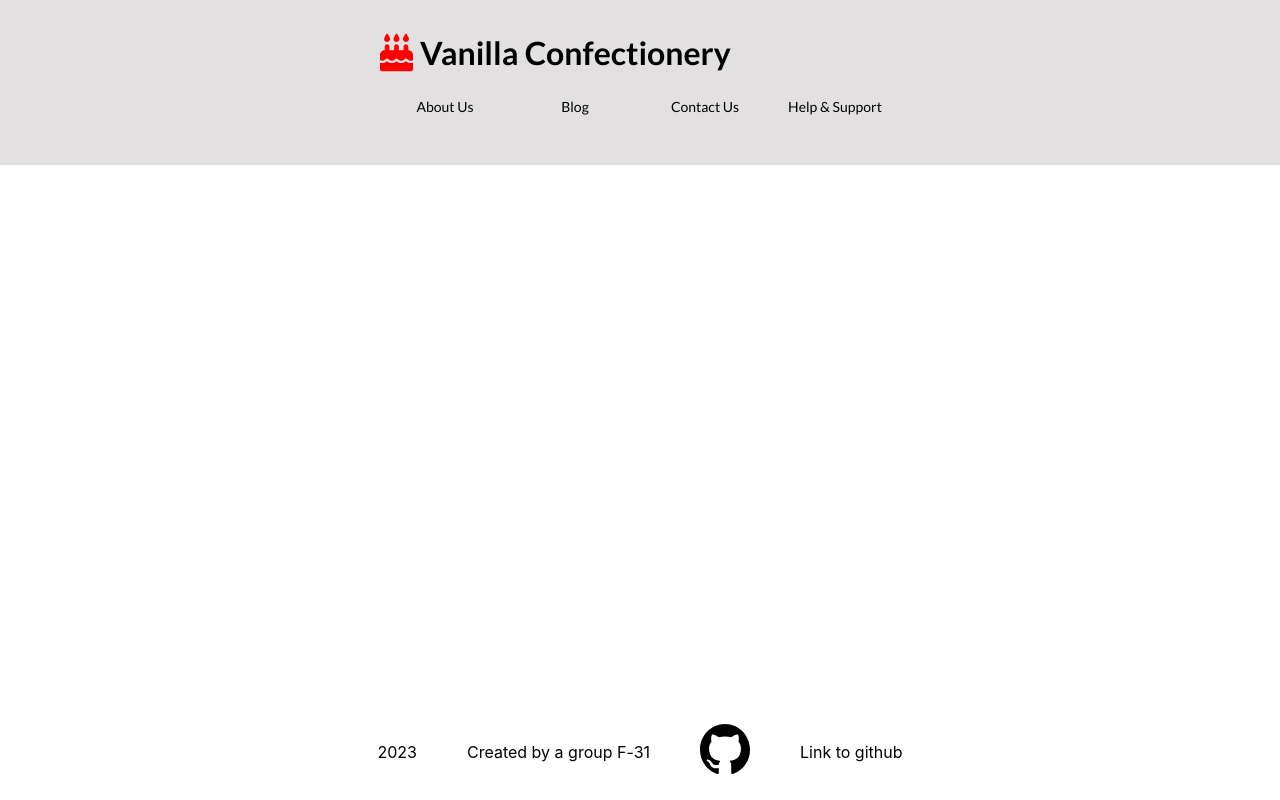
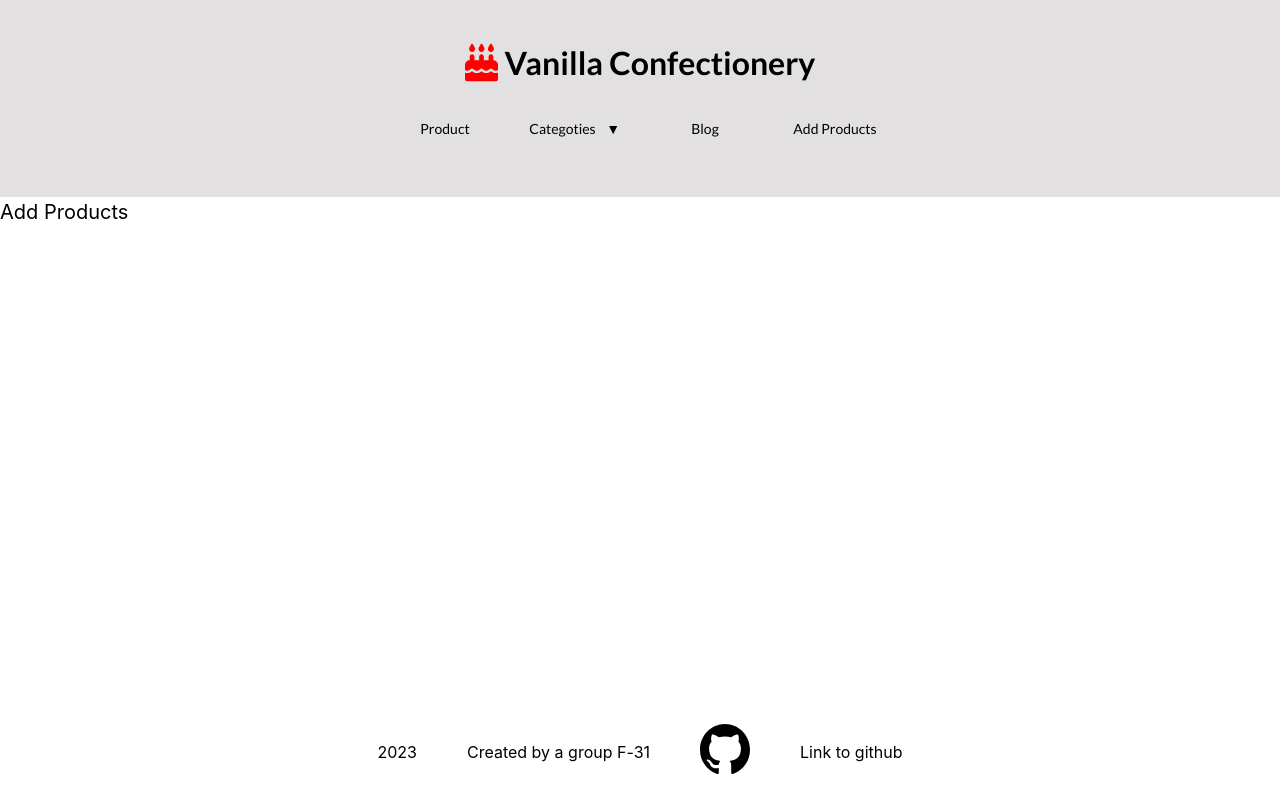
Before and after one commit to RomanMelnyk909/group-project, a React (Create React App) app: page /add-products in a window 1280 px wide. Built offline with nearby package versions, Linux system fonts and the light colour scheme.

Commit message:
Created basic routes & navigation items, repeared same style in header, added AddProducts component and used it in navigation

```diff
--- a/src/App.css
+++ b/src/App.css
@@ -22,5 +22,6 @@
 
 .header,
 .footer {
-  background-color: rgb(44, 43, 43);
+  background: rgb(226, 224, 224);
+  padding: 10px;
 }
--- a/src/App.js
+++ b/src/App.js
@@ -1,9 +1,13 @@
 import "./App.css";
 import Header from "./components/Header";
 import Footer from "./components/Footer";
+import Blog from "./components/Blog";
+import Categories from "./components/Categories";
+import Products from "./components/Products";
+import { Routes, Route } from "react-router";
+import AddProducts from "./components/AddProducts";
+import {ADD_PRODUCTS_PATH, BLOG_PATH, PRODUCTS_PATH, CATEGIRIES_PATH } from "./constants/constants";
 
-import { Routes, Route } from "react-router";
-import { ABOUT_PATH, BLOG_PATH, HOME_PATH } from "./constants/constants";
 
 
 function App() {
@@ -11,10 +15,11 @@ function App() {
     <div className="App">
       <Header />
       <Routes>
-        <Route path={HOME_PATH} element={HOME_PATH} />
-        <Route path={ABOUT_PATH} element={ABOUT_PATH} />
-        <Route path={BLOG_PATH} element={BLOG_PATH} />
-        {/* <Route path={COCTAIL_CATEGIRIES_PATH} element={``} /> */}
+        <Route path={ADD_PRODUCTS_PATH} element={<AddProducts/>} />
+        {/* <Route path={ABOUT_PATH} element={ABOUT_PATH} /> */}
+        <Route path={BLOG_PATH} element={<Blog/>} />
+        <Route path={CATEGIRIES_PATH} element={<Categories/>} />
+        <Route path={PRODUCTS_PATH} element={<Products/>} />
       </Routes>
       <Footer />
     </div>
--- /dev/null
+++ b/src/components/AddProducts/AddProducts.jsx
@@ -0,0 +1,9 @@
+import styles from "./addproducts.module.css"
+
+const AddProducts = () => {
+	return (
+		<div className={styles['products']}>Add Products</div>
+	)
+};
+
+export default AddProducts;
--- /dev/null
+++ b/src/components/AddProducts/addproducts.module.css
@@ -0,0 +1,4 @@
+.products{
+    font-size: 20px;
+    display: flex;
+}
--- /dev/null
+++ b/src/components/AddProducts/index.js
@@ -0,0 +1,3 @@
+import AddProducts from "./AddProducts";
+
+export default AddProducts;
--- a/src/components/Header/Header.jsx
+++ b/src/components/Header/Header.jsx
@@ -7,8 +7,10 @@ const Header = () => {
 	return (
 		<div className="header">
 			<PageWrapper>
+				<div className="head">
 				<Logo />
 				<Navigation />
+				</div>
 			</PageWrapper>
 		</div>
 	)
--- a/src/components/Header/header.css
+++ b/src/components/Header/header.css
@@ -1,4 +1,4 @@
-.header {
+.head {
     display: flex;
     min-height: 96px;
     padding: var(--spacing-7, 28px) 90px;
@@ -8,6 +8,4 @@
     align-self: stretch;
     flex-wrap: wrap;
     justify-content: space-around;
-    background: rgb(226, 224, 224);
-
 }
--- a/src/components/Navigation/Navigation.jsx
+++ b/src/components/Navigation/Navigation.jsx
@@ -2,7 +2,7 @@ import "./navigation.css";
 import NavigationItem from '../NavigationItem/NavigationItem';
 import { v4 as uuidv4 } from 'uuid';
 import { Link } from "react-router-dom";
-import { ABOUT_PATH, BLOG_PATH, CONTACT_PATH, HELP_PATH } from "../../constants/constants";
+import { PRODUCTS_PATH, BLOG_PATH, ADD_PRODUCTS_PATH, CATEGIRIES_PATH } from "../../constants/constants";
 
 
 const Navigation = () => {
@@ -11,10 +11,17 @@ const Navigation = () => {
    const navElements = [
       {
          id: uuidv4(),
-         text: 'About us',
+         text: 'Product',
          isUppercasetext: true,
-         path: ABOUT_PATH,
+         path: PRODUCTS_PATH,
          isCategiries: false,
+      },
+      {
+         id: uuidv4(),
+         text: 'Categoties',
+         isUppercasetext: true,
+         path: CATEGIRIES_PATH,
+         isCategiries: true,
       },
       {
          id: uuidv4(),
@@ -25,19 +32,26 @@ const Navigation = () => {
       },
       {
          id: uuidv4(),
-         text: 'Contact us',
+         text: 'Add products',
          isUppercasetext: true,
-         path: CONTACT_PATH,
+         path: ADD_PRODUCTS_PATH,
          isCategiries: false,
       },
+      // {
+      //    id: uuidv4(),
+      //    text: 'Contact us',
+      //    isUppercasetext: true,
+      //    path: CONTACT_PATH,
+      //    isCategiries: false,
+      // },
 
-      {
-         id: uuidv4(),
-         text: 'Help & support',
-         isUppercasetext: true,
-         path: HELP_PATH,
-         isCategiries: false,
-      },
+      // {
+      //    id: uuidv4(),
+      //    text: 'Help & support',
+      //    isUppercasetext: true,
+      //    path: HELP_PATH,
+      //    isCategiries: false,
+      // },
 
 
 
@@ -49,16 +63,6 @@ const Navigation = () => {
       <nav className='navigation'>
          {
             navElements.map((element) => {
-               if (element.isCategiries) {
-                  return <div key={element.id}  >
-                     <NavigationItem
-                        text={element.text}
-                        isUppercasetext={element.isUppercasetext}
-                        isCategiries={element.isCategiries}
-                     />
-                  </div>
-               }
-               else {
                   return <Link key={element.id} to={element.path}>
                      <NavigationItem
                         text={element.text}
@@ -67,7 +71,7 @@ const Navigation = () => {
                      />
                   </Link>
 
-               }
+
             })
          }
       </nav>
--- a/src/components/NavigationItem/NavigationItem.jsx
+++ b/src/components/NavigationItem/NavigationItem.jsx
@@ -1,32 +1,37 @@
 import './navigationitem.css';
 import { Link } from "react-router-dom";
-import { ABOUT_PATH, BLOG_PATH, COCTAIL_CATEGIRIES_PATH, HOME_PATH } from "../../constants/constants";
-import { useState } from 'react';
+// import { ABOUT_PATH, BLOG_PATH, HOME_PATH } from "../../constants/constants";
+// import { useState } from 'react';
 import { v4 as uuidv4 } from 'uuid';
 
 const NavigationItem = (props) => {
-   const { text, isUppercasetext, isCategiries, key } = props
+   const { text, isUppercasetext, isCategiries } = props
    let categories = [
       {
          id: uuidv4(),
-         text: 'Home page',
+         title: 'Item',
          isUppercasetext: true,
-         path: HOME_PATH,
+         // urlSlug: HOME_PATH,
          isCategiries: false,
       },
-
+      // {
+      //    "title": "string",
+      //    "priority": 0,
+      //    "urlSlug": "string",
+      //    "image": "string"
+      //  },
       {
          id: uuidv4(),
-         text: 'Blog',
+         title: 'Item',
          isUppercasetext: true,
-         path: BLOG_PATH,
+         // urlSlug: BLOG_PATH,
          isCategiries: false,
       },
       {
          id: uuidv4(),
-         text: 'About us',
+         title: 'Item',
          isUppercasetext: true,
-         path: ABOUT_PATH,
+         // urlSlug: ABOUT_PATH,
          isCategiries: false,
       },
 
@@ -49,17 +54,10 @@ const NavigationItem = (props) => {
 
                            return (
 
-                              <Link key={element.id} to={element.path}>
+                              <Link key={element.id} to={element.urlSlug}>
 
                                  <div className="navigatin-categiries-item">
-
-                                    {/* <NavigationItem
-                                    key={element.id}
-                                    text={element.text}
-                                    isUppercasetext={element.isUppercasetext}
-                                    isCategiries={element.isCategiries}
-                                    />*/}
-                                    {element.text}
+                                    {element.title}
                                  </div>
                               </Link>
 
--- a/src/constants/constants.js
+++ b/src/constants/constants.js
@@ -1,7 +1,8 @@
 export const HOME_PATH = "/";
-export const COCTAIL_CATEGIRIES_PATH = "/coctail_categories";
+export const CATEGIRIES_PATH = "/categories";
 export const BLOG_PATH = "/blog";
 export const ABOUT_PATH = "/about";
 export const PRODUCTS_PATH = "/products";
 export const CONTACT_PATH = "/contact";
 export const HELP_PATH = "/help";
+export const ADD_PRODUCTS_PATH = "/add-products";
```
